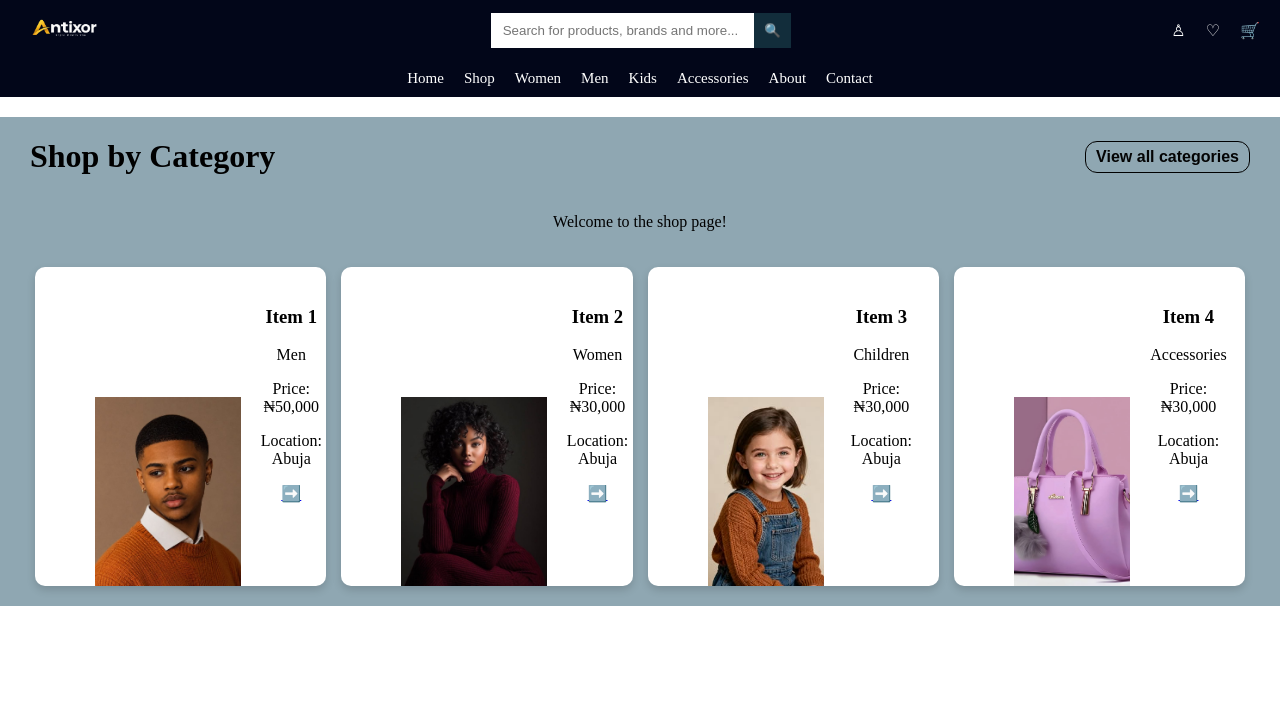
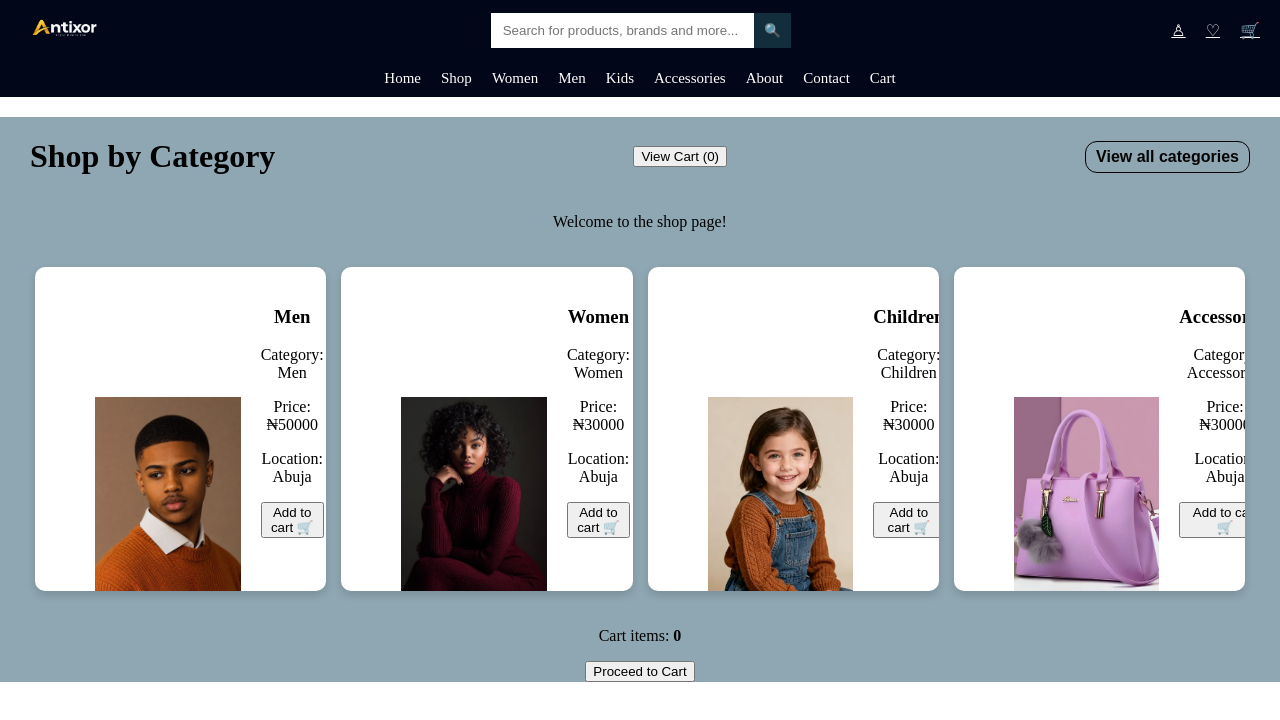
Before and after one commit to Fab479/my-react-fashion-catalogue, a React (Vite) app: page /shop in a window 1280 px wide. Shown: the top 720 px of the page. Built offline with nearby package versions, Linux system fonts and the light colour scheme.

Commit message:
first commit 20th october

```diff
--- a/src/App.css
+++ b/src/App.css
@@ -38,6 +38,7 @@ main {
     background-color: #020619;
     border: 1px solid white;
     border-radius: 50%;
+    text-decoration: none;
 
 }
 /*
--- a/src/App.jsx
+++ b/src/App.jsx
@@ -5,7 +5,8 @@ import Navbar from './component/Navbar.jsx';
 import Home from './component/Home.jsx';
 import Shop from './component/Shop.jsx';
 import Women from './component/Women.jsx';
-import Men from './component/Men.jsx';
+import Cart from './component/cart.jsx'
+import Men from './component/men.jsx';
 import Kids from './component/Kids.jsx';
 import Accessories from './component/Accessories.jsx';
 import About from './component/About.jsx';
@@ -25,6 +26,7 @@ function App() {
       <Route path="/accessories" element={<Accessories />} />
       <Route path="/about" element={<About />} />
       <Route path="/contact" element={<Contact />} />
+      <Route path="/cart" element={<Cart />} />
     </Routes>
  </>
 
--- a/src/component/Navbar.jsx
+++ b/src/component/Navbar.jsx
@@ -1,5 +1,6 @@
 import antiox from '../images/antiox.png';
 import {Link } from 'react-router-dom';
+import Cart from './cart';
 
 function Navbar() {
   return (
@@ -13,9 +14,9 @@ function Navbar() {
         <button>🔍</button>
     </div>
     <div className="icons">
-        <span>♙</span>
-        <span>♡</span>
-        <span>🛒</span>
+        <Link className='icons'>♙</Link>
+        <Link className='icons'>♡</Link>
+        <Link className='icons' to='/cart'>🛒</Link>
     </div>
       </header>
     <nav>
@@ -27,6 +28,7 @@ function Navbar() {
         <Link to="/accessories">Accessories</Link>
         <Link to="/about">About</Link>
         <Link to="/contact">Contact</Link>
+        <Link to="/cart">Cart</Link>
     </nav>
 
     </>
--- a/src/component/Shop.jsx
+++ b/src/component/Shop.jsx
@@ -1,67 +1,106 @@
+
+import { useState } from 'react';
+import { Link, useNavigate } from 'react-router-dom';
+
 import glance from '../images/glance.jpg';
 import mode from '../images/mode.jpg';
 import child from '../images/child.jpg';
 import carry from '../images/carry.jpg';
-import { Link } from 'react-router-dom';
 
 function Shop() {
+  const [cart, setCart] = useState([]);
+  const navigate = useNavigate();
+
+
+  const categories = [
+    {
+      id: 1,
+      image: glance,
+      title: 'Men',
+      price: 50000,
+      path: '/cart',
+    },
+    {
+      id: 2,
+      image: mode,
+      title: 'Women',
+      price: 30000,
+      path: '/cart',
+    },
+    {
+      id: 3,
+      image: child,
+      title: 'Children',
+      price: 30000,
+      path: '/cart',
+    },
+    {
+      id: 4,
+      image: carry,
+      title: 'Accessories',
+      price: 30000,
+      path: '/cart',
+    },
+  ];
+
+   const handleAddToCart = (item) => {
+    setCart((prev) => [...prev, item]);
+   };
+    const handleProceedToCart = () => {
+     navigate('/cart', {
+    state: { cartItems: cart },
+  });
+};
+
+  const handleRemoveFromCart = (item) => {
+   setCart((prev) => prev.filter((cartItems) => cartItems.id !== item.id));
+  };
   return (
     <main>
       <div className="shop-container">
-      <h1> Shop by Category</h1>
-      <button className="category-button">View all categories</button>
+        <h1>Shop by Category</h1>
 
+        <button onClick={() => handleProceedToCart}>
+          View Cart ({cart.length})
+        </button>
+        <button className="category-button">
+          View all categories
+        </button>
       </div>
+
       <p>Welcome to the shop page!</p>
 
       <div className="shop-item">
-        {/* Item 1 */} <
-          div className="shop-item1">
-          <img src={glance} alt="Item 1" />
+        {categories.map((item) => (
+          <div className="shop-item1" key={item.id}>
+            <img src={item.image} alt={item.title} />
+
             <div className="shop-item-details">
-           <h3>Item 1</h3>
-        <p>Men</p>
-        <p>Price: ₦50,000</p>
+              <h3>{item.title}</h3>
+              <p>Category: {item.title}</p>
+               <p>
+                Price: ₦{item.price}
+              </p>
               <p>Location: Abuja</p>
-        <Link to="/men">➡️</Link>
+
+                <button
+                  type="button"
+                  onClick={() => handleAddToCart(item)}
+                >
+                  Add to cart 🛒
+                </button>
+
             </div>
           </div>
-        {/* Item 2 */}
-        <div className="shop-item1">
-          <img src={mode} alt="Item 2" />
-          <div className="shop-item-details">
-            <h3>Item 2</h3>
-            <p>Women</p>
-            <p>Price: ₦30,000</p>
-            <p>Location: Abuja</p>
-            <Link to="/women">➡️</Link>
-            </div>
+        ))}
       </div>
 
-            {/* Item 3 */}
-            <div className='Shop-item2'>
-              <img src={child} alt='Item 3' />
-              <div className='shop-item-details'>
-              <h3>Item 3</h3>
-              <p>Children</p>
-              <p>Price: ₦30,000 </p>
-              <p>Location: Abuja</p>
-              <Link to="/kids">➡️</Link>
-            </div>
-            </div>
-            {/* Item 4 */}
-            <div className='Shop-item2'>
-              <img src={carry} alt='Item 3'/>
-              <div className='shop-item-details'>
-                <h3>Item 4</h3>
-                <p>Accessories</p>
-                <p>Price: ₦30,000</p>
-                <p>Location: Abuja</p>
-                <Link to="/accessories">➡️</Link>
-              </div>
-            </div>
-            </div>
-
+      <p>
+        Cart items: <strong>{cart.length}</strong>
+      </p>
+       <button type="button" onClick={handleProceedToCart}>
+        Proceed to Cart
+      </button>
     </main>
   );
 }
```
Lines whose indentation alone changed are shown as unchanged.
